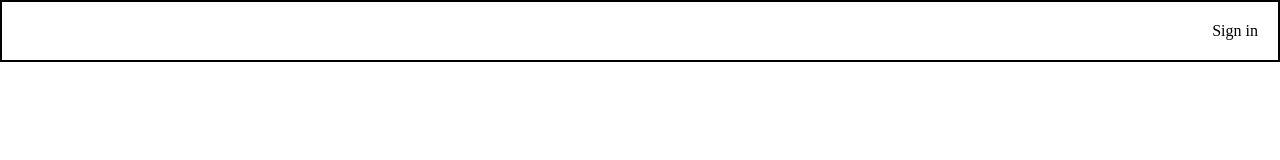
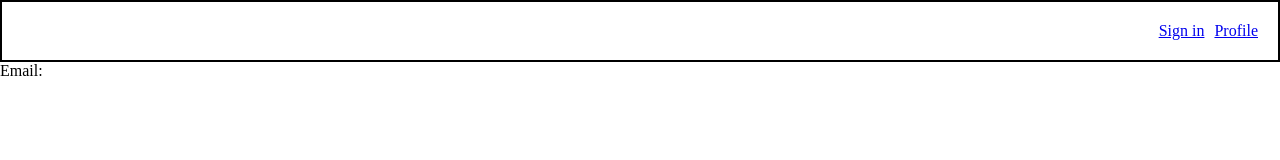
Before and after one commit to lytes20/diary-client, an Angular app: page /profile in a window 1280 px wide. Before the commit this address led to /. Shown: the top 160 px of the page. Built offline with nearby package versions, Linux system fonts and the light colour scheme.

Commit message:
Add profile component

```diff
--- a/src/app/app.css
+++ b/src/app/app.css
@@ -3,3 +3,6 @@ nav {
   padding: 20px;
   text-align: right;
 }
+nav a {
+  margin-left: 10px;
+}
--- a/src/app/app.ts
+++ b/src/app/app.ts
@@ -1,12 +1,13 @@
 import { Component } from '@angular/core';
-import { RouterOutlet } from '@angular/router';
+import { RouterLink, RouterOutlet } from '@angular/router';
 
 @Component({
   selector: 'app-root',
-  imports: [RouterOutlet],
+  imports: [RouterOutlet, RouterLink],
   template: `
     <nav>
-      <a>Sign in</a>
+      <a [routerLink]="['signin']">Sign in</a>
+      <a [routerLink]="['profile']">Profile</a>
     </nav>
     <router-outlet></router-outlet>
   `,
--- /dev/null
+++ b/src/app/profile/profile.ts
@@ -0,0 +1,11 @@
+import { Component, signal } from '@angular/core';
+
+@Component({
+  selector: 'app-profile',
+  imports: [],
+  template: ` <p>Email: {{ email() }}</p> `,
+  styles: ``,
+})
+export class Profile {
+  email = signal('');
+}
--- a/src/app/routes.ts
+++ b/src/app/routes.ts
@@ -2,9 +2,11 @@ import { Routes } from '@angular/router';
 import { Signin } from './user/signin';
 import { Signup } from './user/signup';
 import { Diary } from './diary/diary';
+import { Profile } from './profile/profile';
 
 export const routes: Routes = [
   { path: '', component: Signin },
   { path: 'signup', component: Signup },
   { path: 'diaries', component: Diary },
+  { path: 'profile', component: Profile },
 ];
```
